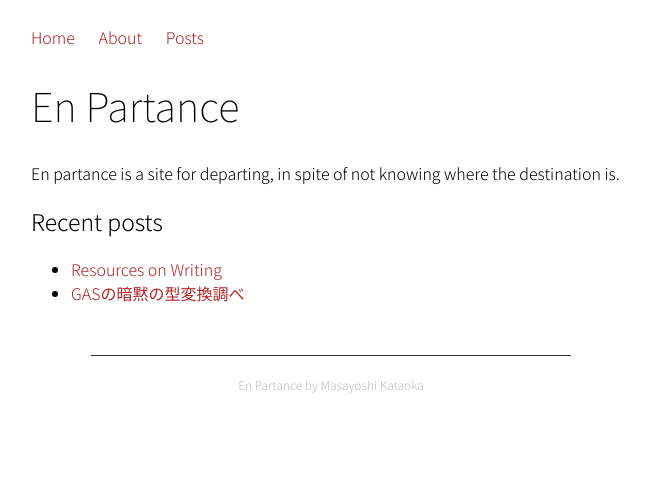
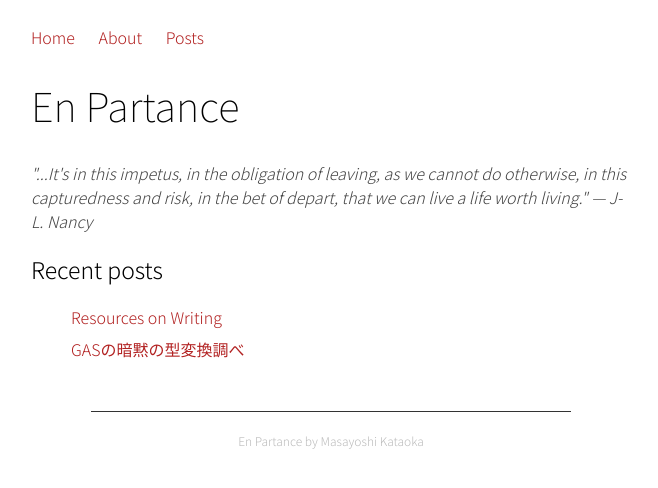
Before and after one commit to mkataoka73/aws_hosted_blog, a Jekyll site: the page built from index.md, in a window 1280 px wide. Shown: the top 488 px of the page, without its empty margins (309-967 px from the left). Built offline with Jekyll 4.4.1, drawn with Linux system fonts in a browser that asks for light colours.

Commit message:
Add citation

```diff
--- a/index.md
+++ b/index.md
@@ -1,17 +1,21 @@
 ---
 layout: default
 title: "Home"
+citation: C'est dans cette élan, dans l'obligation de départ, car nous ne pouvons pas faire autrement, dans cette prise et risque, dans le pari du départ, que nous pouvons vivre une vie qui en vaut la peine.
+citation_eng: It's in this impetus, in the obligation of leaving, as we cannot do otherwise, in this capturedness and risk, in the bet of depart, that we can live a life worth living.
 ---
 
 <h1 class="title">{{ site.title }}</h1>
 
-<p class="description">{{ site.description }}</p>
+<p class="description citation">
+  <i>"...{{ page.citation_eng }}" — J-L. Nancy</i>
+</p>
 
 <h2 class="sub-title">Recent posts</h2>
 
-<ul class="posts">
-  {% for post in site.posts %}
-    <li class="post-li">
+<ul class="list posts">
+  {% for post in site.posts limit:5  %}
+    <li>
       <a href="{{ post.url }}">{{ post.title }}</a>
     </li>
   {% endfor %}
```
